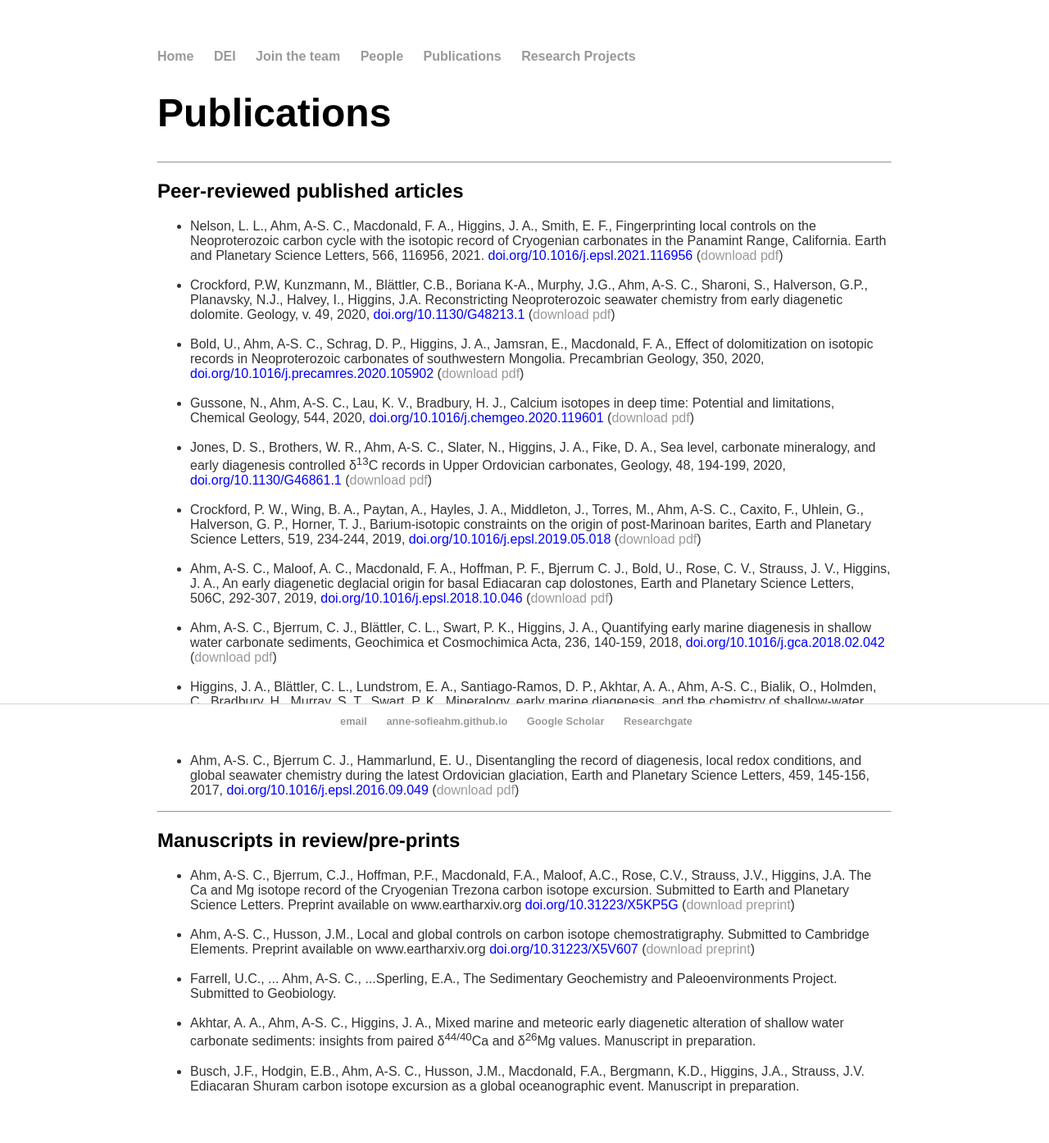
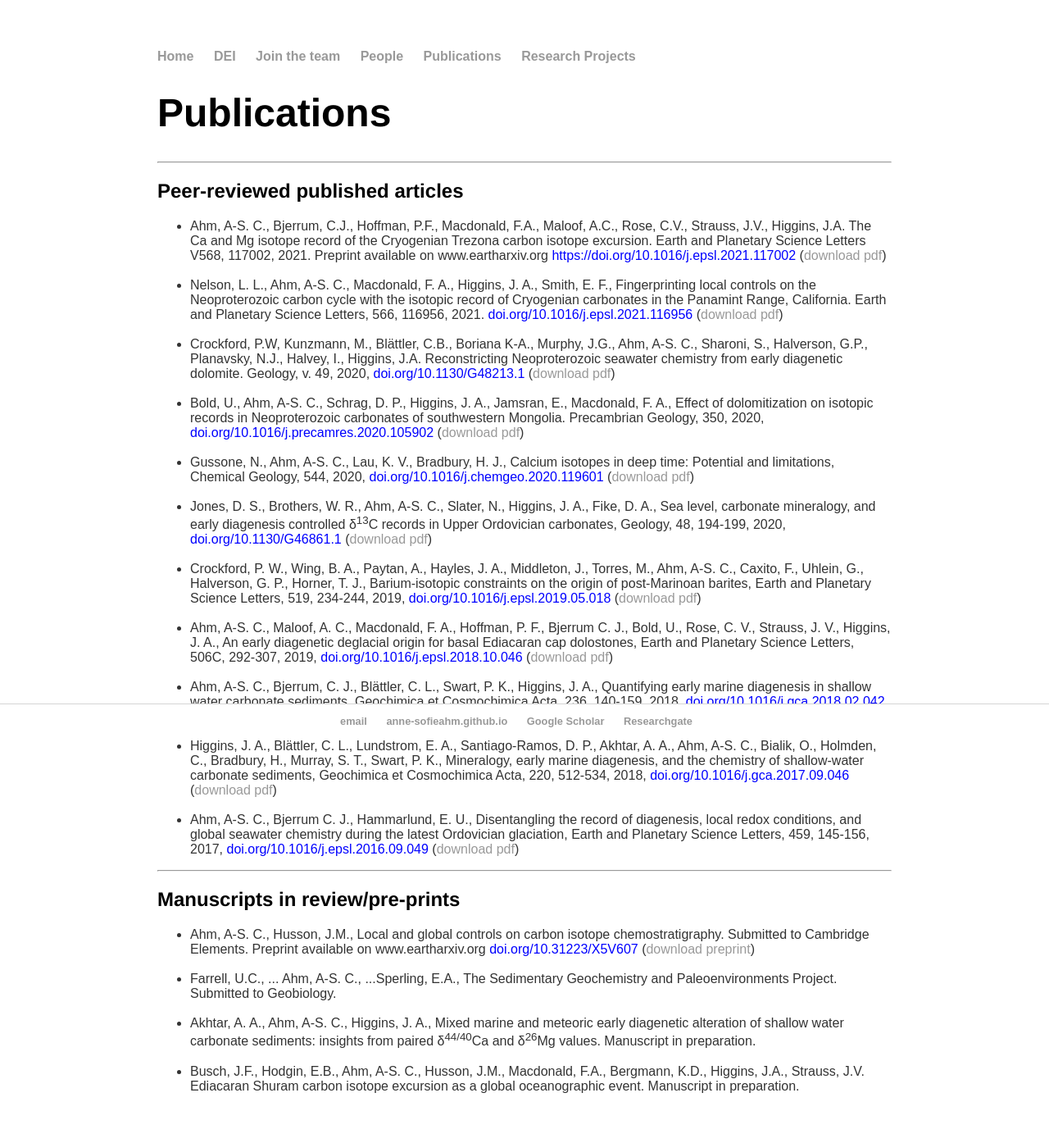
Before and after one commit to Anne-SofieAhm/Anne-SofieAhm.github.io, a Jekyll site: the page built from publications/index.html, in a window 1280 px wide. Shown: the whole page at 82% size. Built offline with Jekyll 4.4.1, drawn with Linux system fonts in a browser that asks for light colours.

Commit message:
Update index.html

```diff
--- a/publications/index.html
+++ b/publications/index.html
@@ -9,6 +9,15 @@ title: Publications
 <h2>Peer-reviewed published articles</h2>
 <p>
 <ul style="font-family: Arial; color:#333">
+  <li>Ahm, A-S. C., Bjerrum, C.J., Hoffman, P.F., Macdonald, F.A., Maloof, A.C.,
+    Rose, C.V., Strauss, J.V., Higgins, J.A. The Ca and Mg isotope record of the
+    Cryogenian Trezona carbon isotope excursion.
+    Earth and Planetary Science Letters V568, 117002, 2021.
+    Preprint available on www.eartharxiv.org
+    <a href="https://doi.org/10.1016/j.epsl.2021.117002" style="color:blue;">https://doi.org/10.1016/j.epsl.2021.117002</a>
+    (<a href="Ahm2021.pdf">download pdf</a>)
+  </li>
+  <br>
   <li>Nelson, L. L., Ahm, A-S. C., Macdonald, F. A., Higgins, J. A., Smith, E. F.,
     Fingerprinting local controls on the Neoproterozoic carbon cycle with the isotopic
     record of Cryogenian carbonates in the Panamint Range, California. Earth and
@@ -98,16 +107,7 @@ title: Publications
 <h2>Manuscripts in review/pre-prints</h2>
 <p>
 <ul style="font-family: Arial; color:#333">
-  <li>Ahm, A-S. C., Bjerrum, C.J., Hoffman, P.F., Macdonald, F.A., Maloof, A.C.,
-    Rose, C.V., Strauss, J.V., Higgins, J.A. The Ca and Mg isotope record of the
-    Cryogenian Trezona carbon isotope excursion.
-    Submitted to Earth and Planetary Science Letters.
-    Preprint available on www.eartharxiv.org
-    <a href="https://doi.org/10.31223/X5KP5G" style="color:blue;">
-      doi.org/10.31223/X5KP5G</a>
-    (<a href="Trezona_manuscript_EPSL_preprint.pdf">download preprint</a>)
-  </li>
-  <br>
+
   <li>Ahm, A-S. C., Husson, J.M., Local and global controls on carbon isotope
     chemostratigraphy. Submitted to Cambridge Elements.
     Preprint available on www.eartharxiv.org
```
